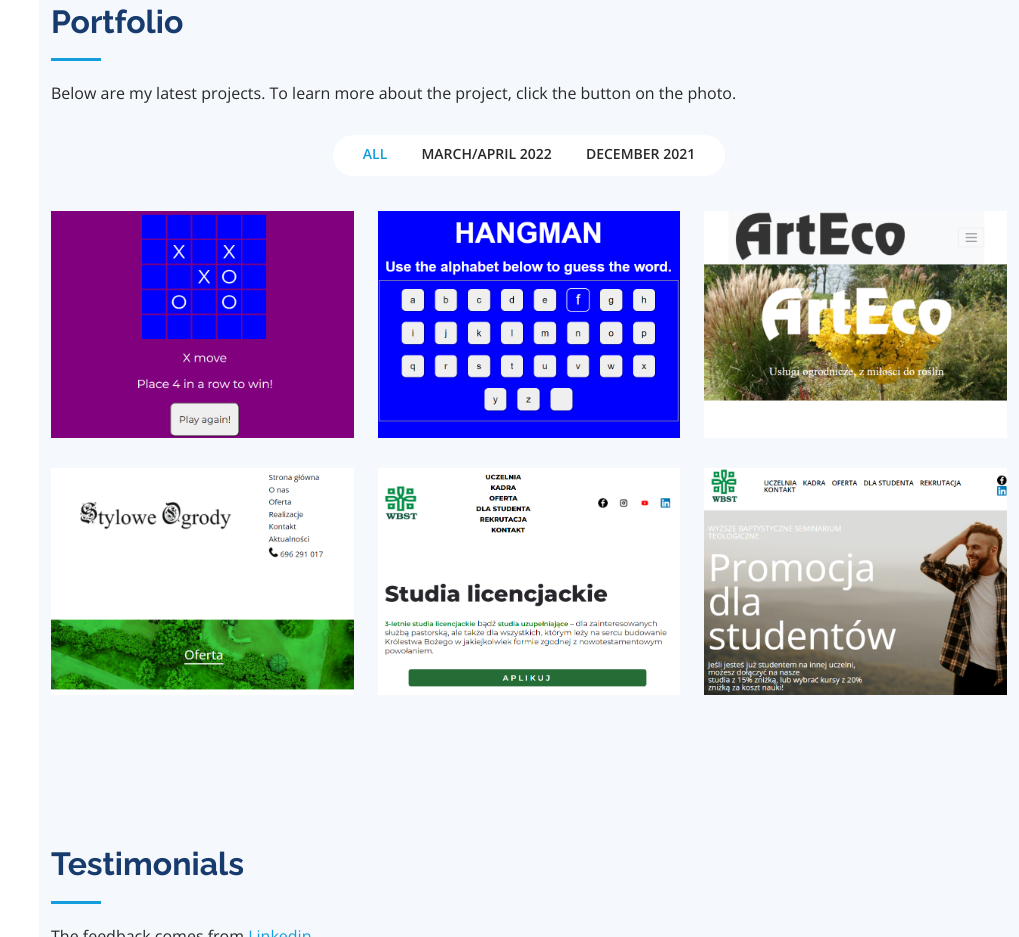
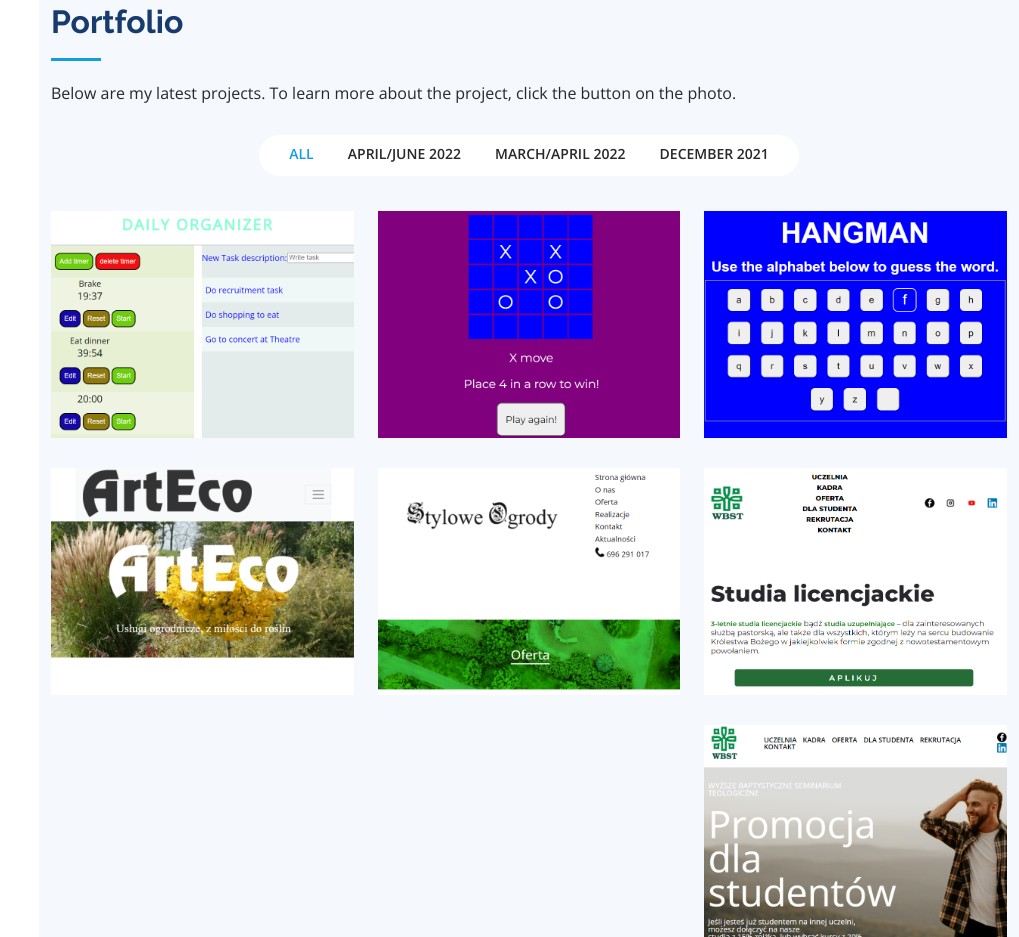
Before and after one commit to Mateusz-Ramotowski-Poland/old-portfolio-webpage, a plain HTML site: page index.html in a window 1280 px wide. Shown: the part 857-1794 px from the top of the page, without its empty margins (261-1280 px from the left). Drawn offline with nearby package versions, Linux system fonts and the light colour scheme.

Commit message:
I added new portfolio item - Daily organizer

```diff
--- a/index.html
+++ b/index.html
@@ -154,6 +154,7 @@
             <div class="col-lg-12 d-flex justify-content-center">
               <ul id="portfolio-flters">
                 <li data-filter="*" class="filter-active">All</li>
+                <li data-filter=".filter-april-june-2022">April/June 2022</li>
                 <li data-filter=".filter-march-april-2022">March/April 2022</li>
                 <li data-filter=".filter-december-2021">December 2021</li>
               </ul>
@@ -165,6 +166,29 @@
             data-aos="fade-up"
             data-aos-delay="100"
           >
+            <div
+              class="col-lg-4 col-md-6 portfolio-item filter-april-june-2022"
+            >
+              <div class="portfolio-wrap">
+                <img
+                  src="assets/img/portfolio/portfolio-7.PNG"
+                  class="img-fluid"
+                  alt=""
+                />
+                <div class="portfolio-links">
+                  <a
+                    href="https://mateusz-ramotowski-poland.github.io/Daily-week-organizer/"
+                    target="_blank"
+                    ><i class="bx">Live demo</i></a
+                  >
+                  <a
+                    target="_blank"
+                    href="https://github.com/Mateusz-Ramotowski-Poland/Daily-week-organizer"
+                    ><i class="bx">Description</i></a
+                  >
+                </div>
+              </div>
+            </div>
             <div
               class="col-lg-4 col-md-6 portfolio-item filter-march-april-2022"
             >
```
Also changed, not shown: assets/img/portfolio/portfolio-7.PNG (added).
